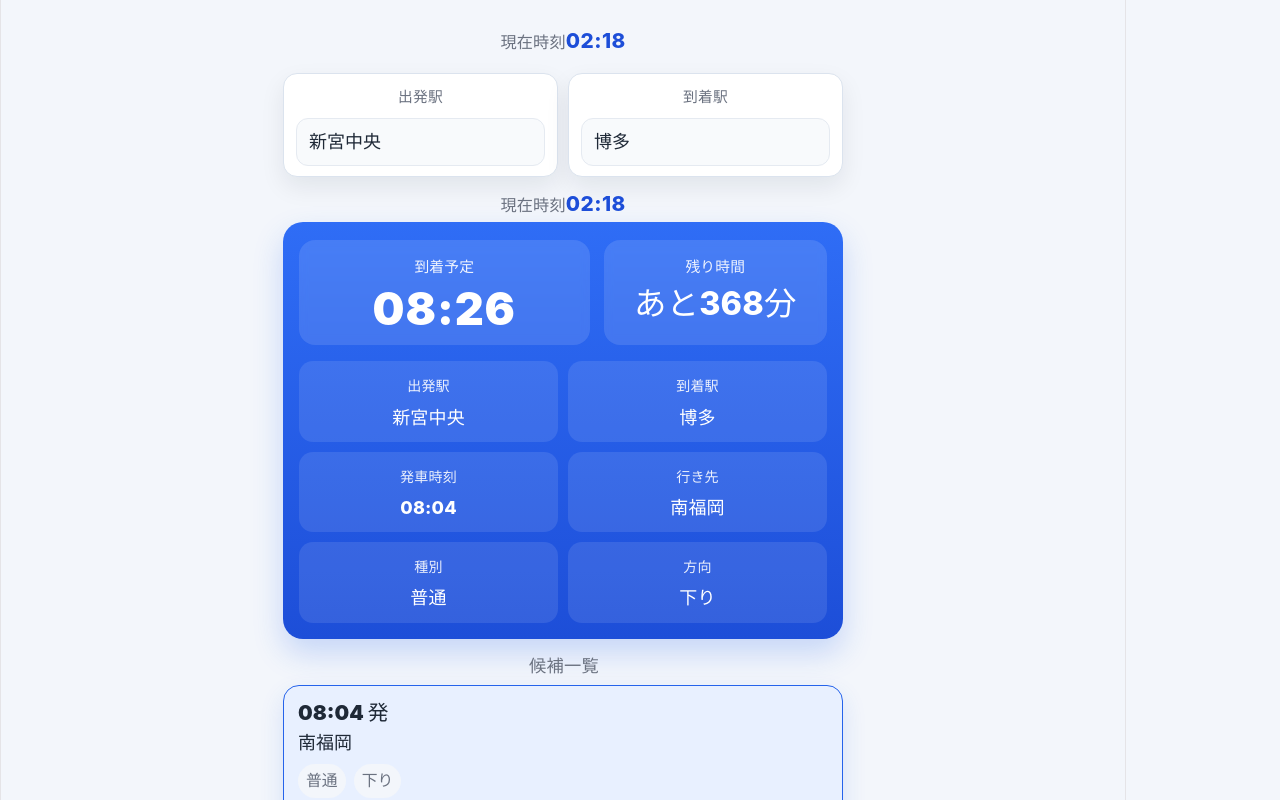
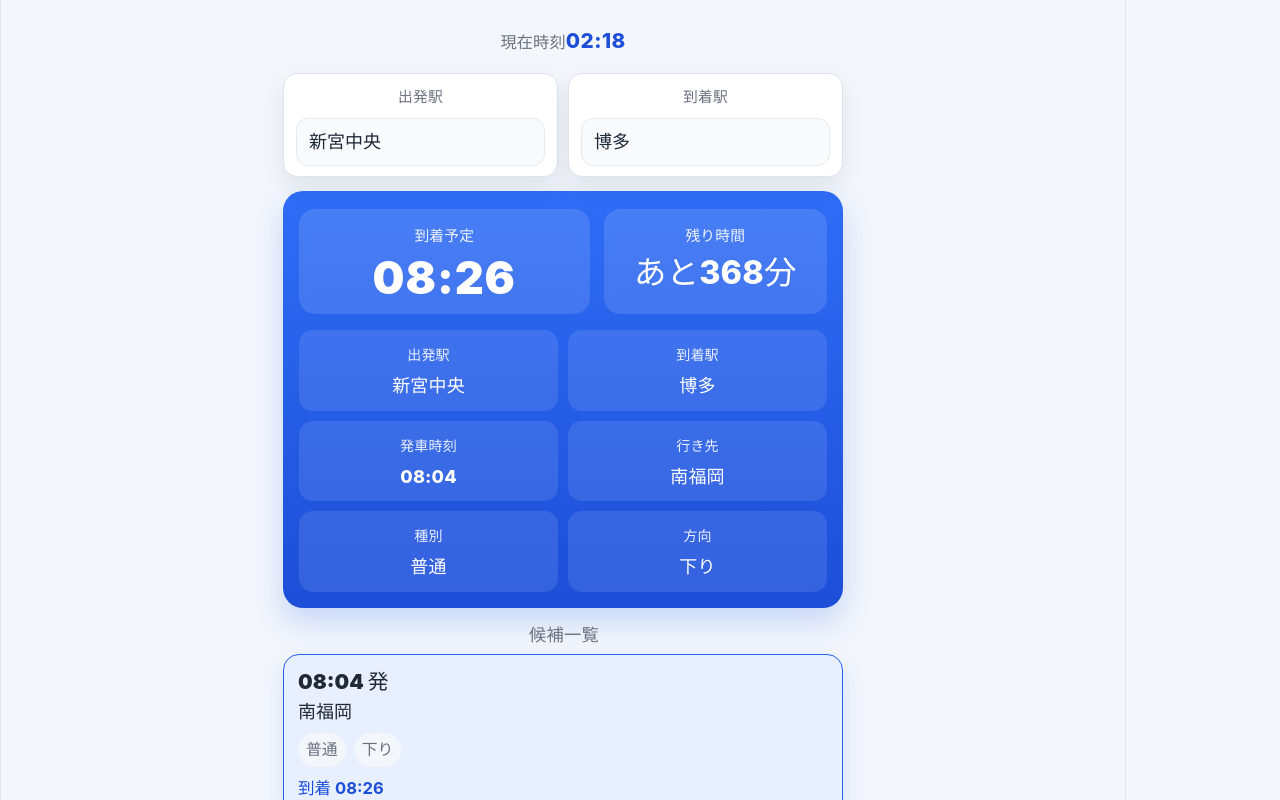
Before and after one commit to ykjob/commute_app, a React (Vite) app: page / in a window 1280 px wide. Shown: the top 800 px of the page. Built offline with nearby package versions, Linux system fonts and the light colour scheme.

Commit message:
修正４

```diff
--- a/src/App.jsx
+++ b/src/App.jsx
@@ -157,10 +157,7 @@ export default function App() {
           </div>
         </section>
 
-        <section className="status-bar">
-          <span className="status-label">現在時刻</span>
-          <span className="status-time">{currentTime}</span>
-        </section>
+
 
         {fromStationId === toStationId ? (
           <div className="empty-message">
```
